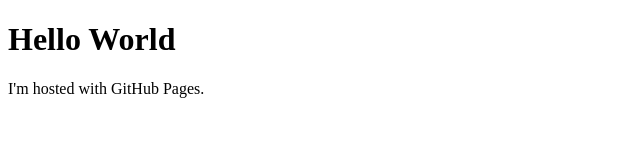
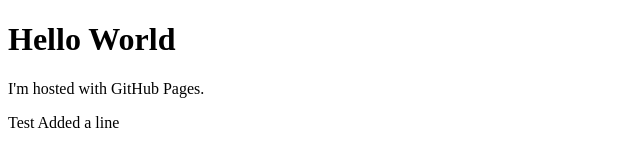
Before and after one commit to HaoDrang/HaoDrang.github.io, a plain HTML site: page index.html in a window 1280 px wide. Shown: the whole page, without its empty margins (0-640 px from the left). Drawn offline with Linux system fonts and the light colour scheme.

Commit message:
Update index.html

```diff
--- a/index.html
+++ b/index.html
@@ -3,5 +3,6 @@
 <body>
 <h1>Hello World</h1>
 <p>I'm hosted with GitHub Pages.</p>
+<p>Test Added a line</p>
 </body>
 </html>
```
